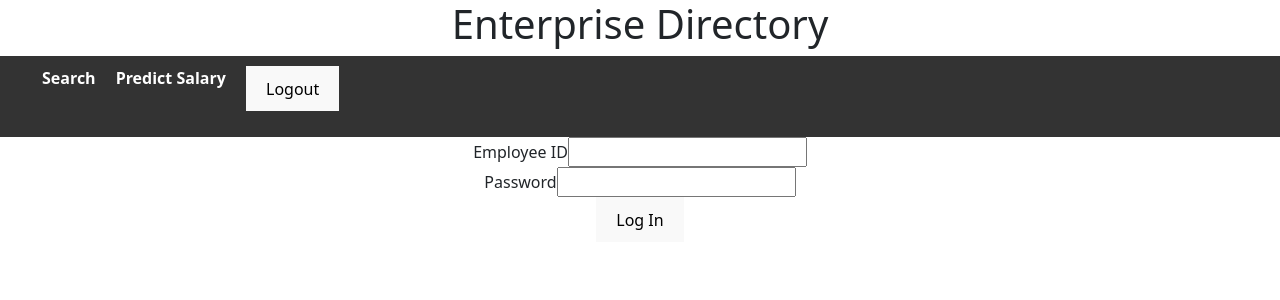
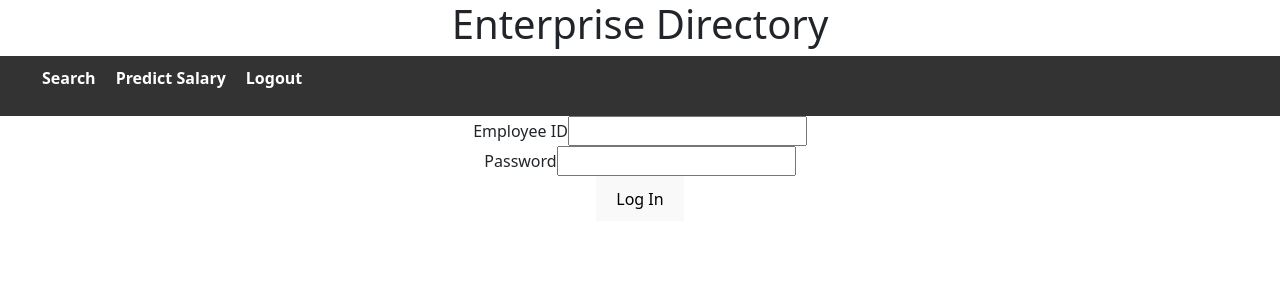
Before and after one commit to JDom12/EDP_capstone, a React (Vite) app in the folder react/: page /login in a window 1280 px wide. Shown: the top 300 px of the page. Built offline with nearby package versions, Linux system fonts and the light colour scheme; sample sign-in values are in the browser's storage.

Commit message:
nav button update

```diff
--- a/react/package.json
+++ b/react/package.json
@@ -24,6 +24,7 @@
     "eslint-plugin-react-hooks": "^5.1.0",
     "eslint-plugin-react-refresh": "^0.4.19",
     "globals": "^15.15.0",
+    "sass-embedded": "^1.86.0",
     "vite": "^6.2.0"
   }
 }
--- a/react/src/assets/navBar.css
+++ b/react/src/assets/navBar.css
@@ -7,6 +7,7 @@
     list-style-type: none;
     display: flex;
     gap: 20px;
+    align-items: center;
   }
 
   .navLinks li {
@@ -19,6 +20,20 @@
     font-weight: bold;
   }
 
+  .navLinks a,
+  .navLinks button {
+      color: white;
+      text-decoration: none;
+      font-weight: bold;
+      background: none;
+      border: none;
+      cursor: pointer;
+      font-size: 1rem;
+      padding: 0;
+      font-family: inherit;
+  }
+
+
   .navLinks a:hover {
     text-decoration: underline;
   }
```
Also changed, not shown: 1 other file (tests, documents, lock files or other folders).
